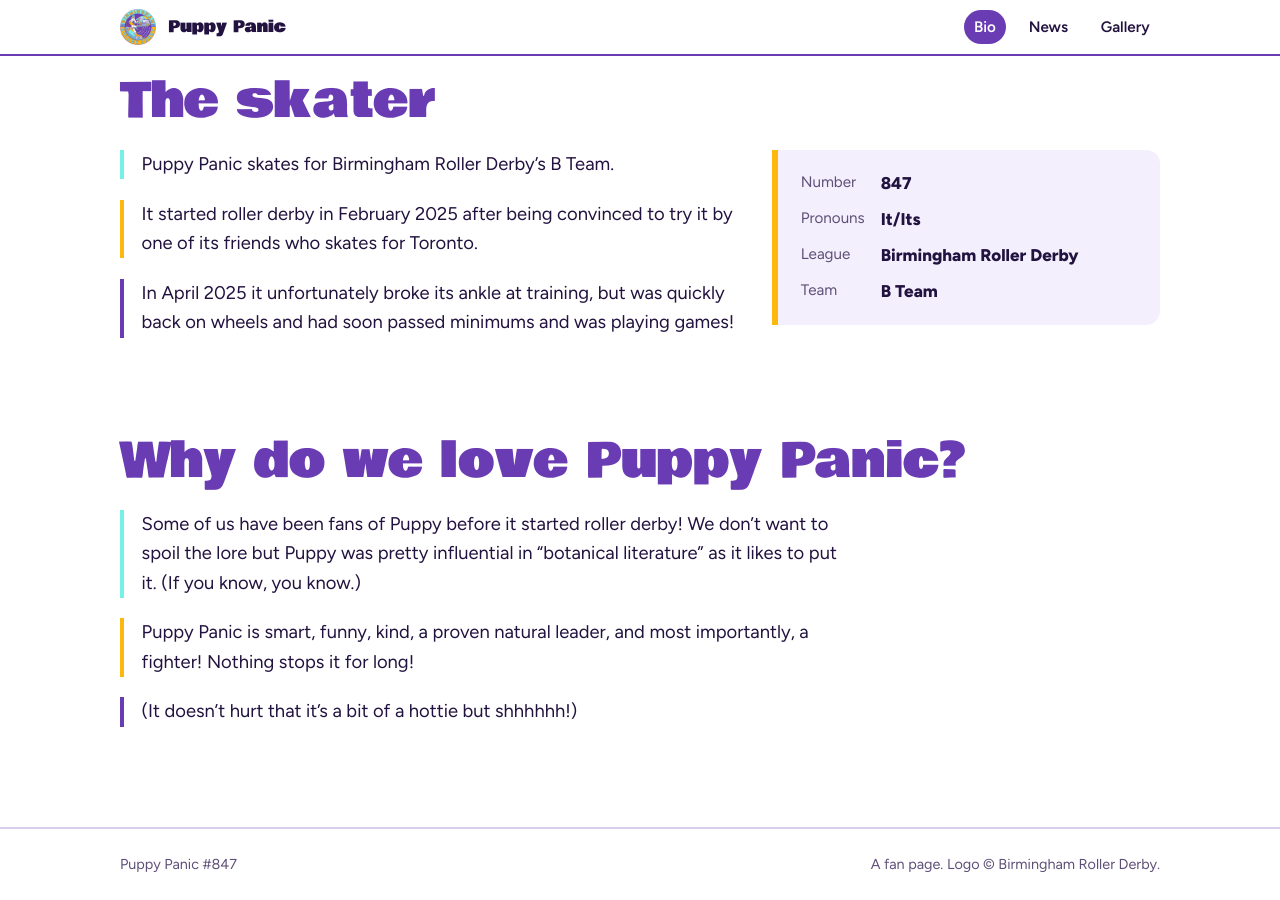
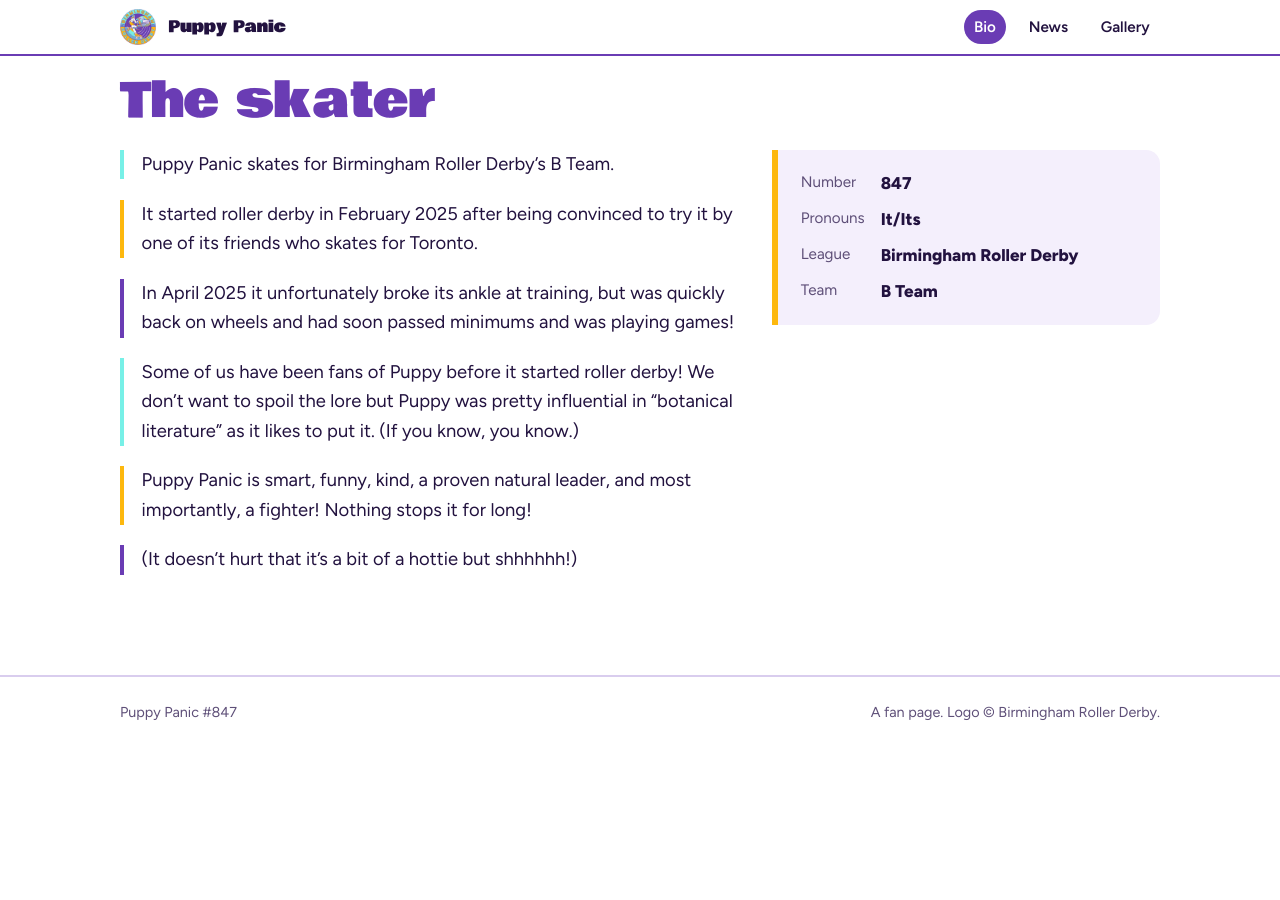
Before and after one commit to puppy-fans/puppy-fans.github.io, a Jekyll site: the page built from index.md, in a window 1280 px wide and 900 px high, scrolled down 682 px. Built offline with Jekyll 4.4.1, drawn with Linux system fonts in a browser that asks for light colours; after the commit the page ends 1430 px from its top, so only the background shows below that; part of the change alters nothing that is shown.

Commit message:
Update index.md

```diff
--- a/index.md
+++ b/index.md
@@ -3,21 +3,31 @@ layout: home
 title: Bio
 nav: bio
 
-# The "Why do we love Puppy Panic?" section on the home page.
-# Edit the text below. Keep every line indented by two spaces,
-# and leave a blank line between paragraphs.
-why: |
-  Some of us have been fans of Puppy before it started roller derby! We don't want to spoil the lore but Puppy was pretty influential in "botanical literature" as it likes to put it. (If you know, you know.)
-
-  Puppy Panic is smart, funny, kind, a proven natural leader, and most importantly, a fighter! Nothing stops it for long!
-
-  (It doesn't hurt that it's a bit of a hottie but shhhhhh!)
+# The facts box beside "The skater".
+# One fact per line, written as  Label: "Value"
+# Keep the two spaces at the start of each line. Facts show in this order.
+facts:
+  Number: "847"
+  Pronouns: "It/Its"
+  League: "Birmingham Roller Derby"
+  Team: "B Team"
 ---
 
+<!-- ==================== THE SKATER ==================== -->
 <!-- Write your bio below. Leave a blank line between paragraphs. -->
 
-  Puppy Panic skates for Birmingham Roller Derby’s B Team.
+Puppy Panic skates for Birmingham Roller Derby’s B Team.
 
-  It started roller derby in February 2025 after being convinced to try it by one of its friends who skates for Toronto.
+It started roller derby in February 2025 after being convinced to try it by one of its friends who skates for Toronto.
 
-  In April 2025 it unfortunately broke its ankle at training, but was quickly back on wheels and had soon passed minimums and was playing games!
+In April 2025 it unfortunately broke its ankle at training, but was quickly back on wheels and had soon passed minimums and was playing games!
+
+<!-- ============ WHY DO WE LOVE PUPPY PANIC? ============ -->
+<!-- Leave the next line exactly as it is: it marks where this section starts. -->
+<!-- why-section -->
+
+Some of us have been fans of Puppy before it started roller derby! We don't want to spoil the lore but Puppy was pretty influential in "botanical literature" as it likes to put it. (If you know, you know.)
+
+Puppy Panic is smart, funny, kind, a proven natural leader, and most importantly, a fighter! Nothing stops it for long!
+
+(It doesn't hurt that it's a bit of a hottie but shhhhhh!)
```
